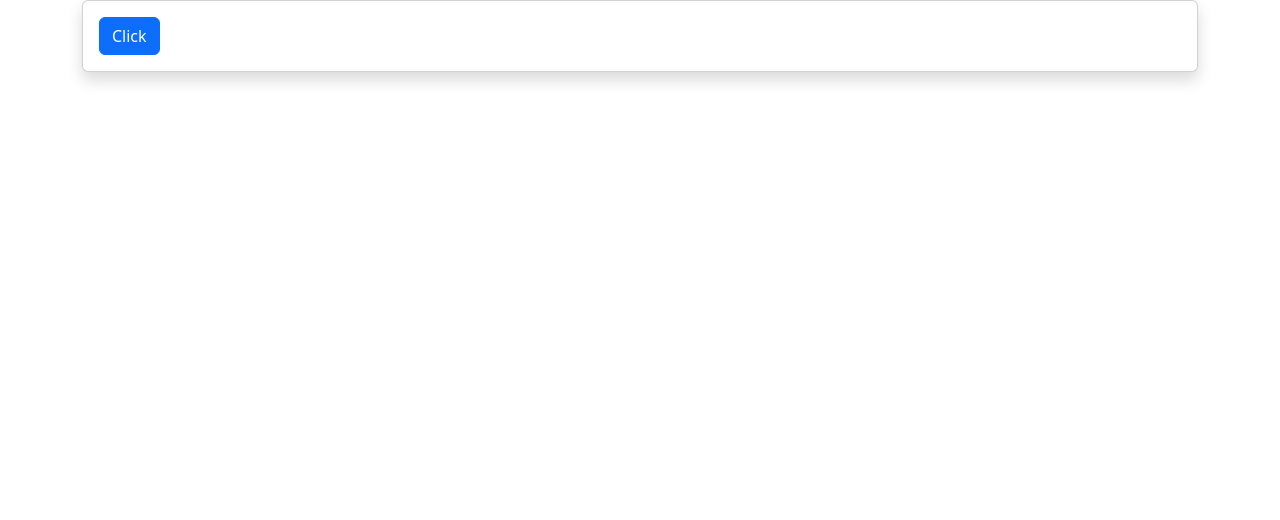
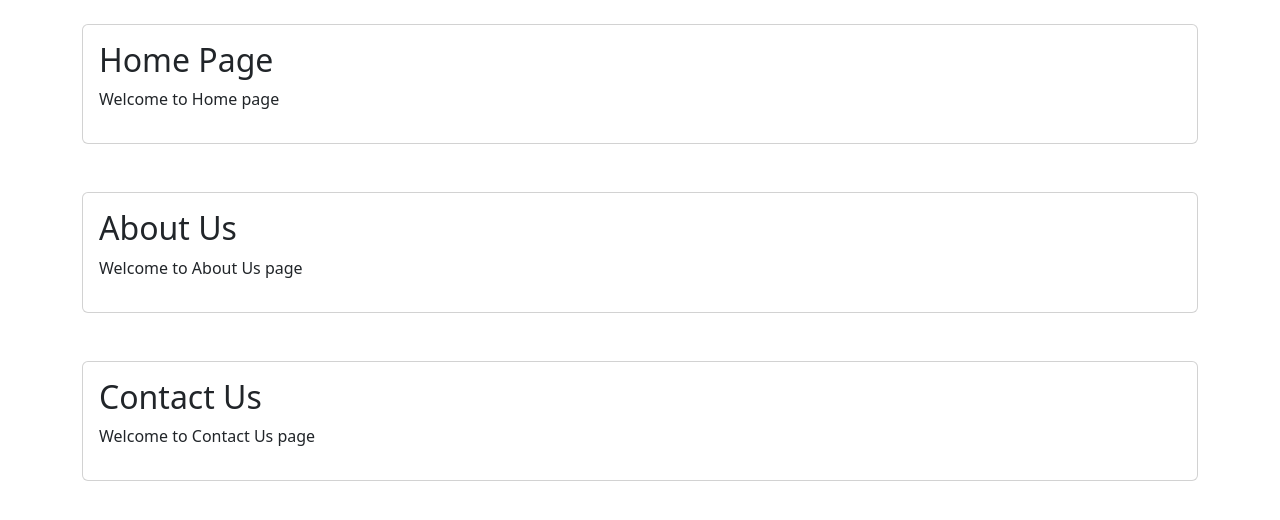
Before and after one commit to bchaudhury/ReactJS-Tutorial, a React (Create React App) app: page / in a window 1280 px wide. Shown: the top 520 px of the page. Built offline with nearby package versions, Linux system fonts and the light colour scheme.

Commit message:
19/2/2025 Commit

```diff
--- a/src/App.js
+++ b/src/App.js
@@ -1,6 +1,9 @@
 /* import logo from './logo.svg';
 import './App.css'; */
 import React from 'react';
+import Home from './Components/Pages/Home';
+import About from './Components/Pages/About';
+import Contact from './Components/Pages/Contact';
 
 function App() {
   return (
@@ -20,13 +23,18 @@ function App() {
           Learn React
         </a>
       </header>
-    </div> */
+    </div>
     <div className='container'>
       <div class = 'card shadow'>
         <div class = 'card-body'>
           <button className='btn btn-primary'>Click</button>
         </div>
       </div>
+    </div> */
+    <div>
+      <Home />
+      <About />
+      <Contact />
     </div>
   );
 }
--- /dev/null
+++ b/src/Components/Pages/About.js
@@ -0,0 +1,16 @@
+import React from "react";
+
+function About() {
+    return (
+        <div className='container'>
+            <div class = 'card mt-5'>
+                <div class = 'card-body'>
+                    <h2>About Us</h2>
+                    <p>Welcome to About Us page</p>
+                </div>
+            </div>
+        </div>
+    );
+}
+
+export default About;
--- /dev/null
+++ b/src/Components/Pages/Contact.js
@@ -0,0 +1,16 @@
+import React from "react";
+
+function Contact() {
+    return (
+        <div className='container'>
+            <div class = 'card mt-5'>
+                <div class = 'card-body'>
+                    <h2>Contact Us</h2>
+                    <p>Welcome to Contact Us page</p>
+                </div>
+            </div>
+        </div>
+    );
+}
+
+export default Contact;
--- /dev/null
+++ b/src/Components/Pages/Home.js
@@ -0,0 +1,16 @@
+import React from "react";
+
+function Home() {
+    return (
+        <div className='container'>
+            <div class = 'card mt-4'>
+                <div class = 'card-body'>
+                    <h2>Home Page</h2>
+                    <p>Welcome to Home page</p>
+                </div>
+            </div>
+        </div>
+    );
+}
+
+export default Home;
```
